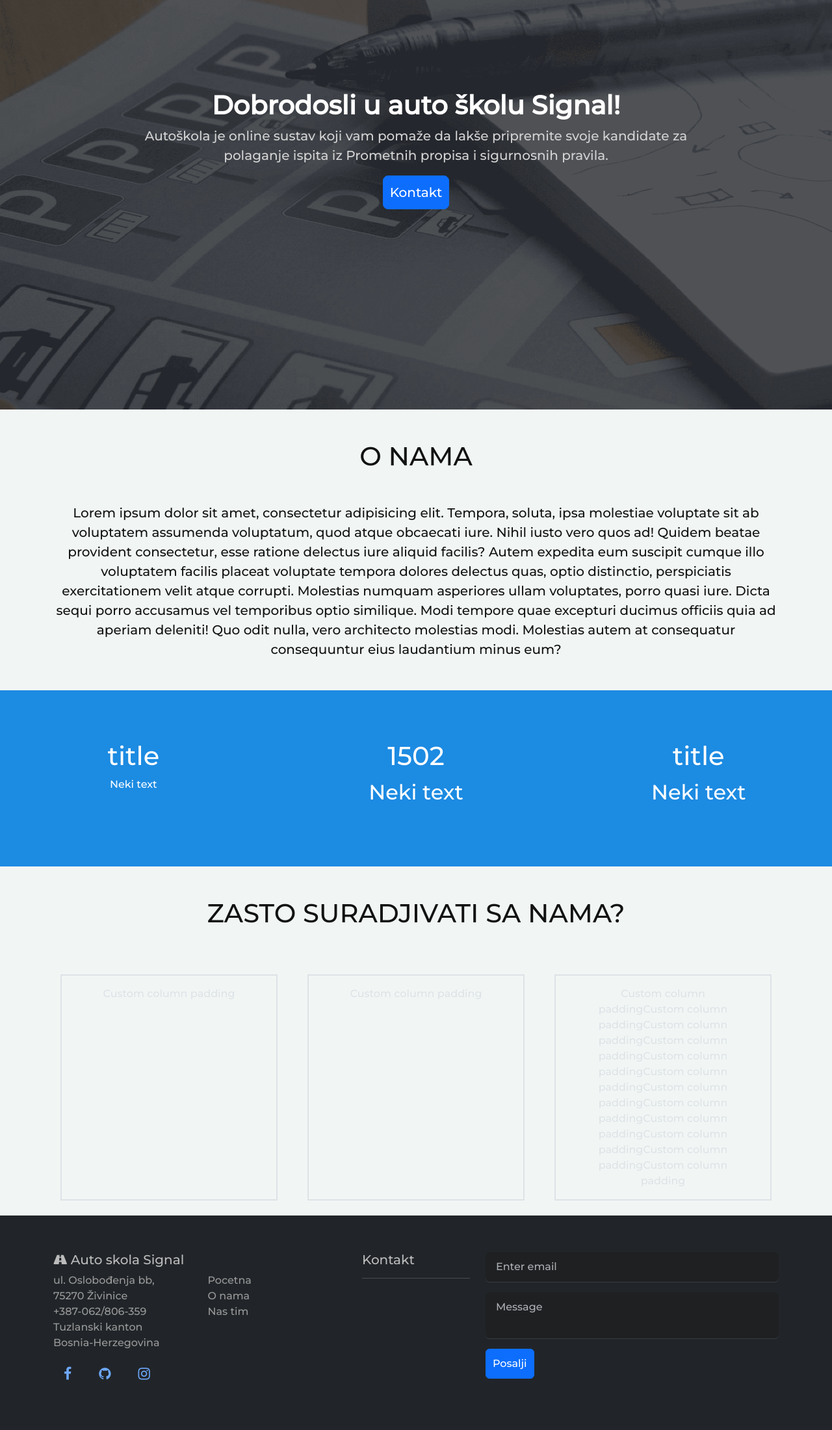
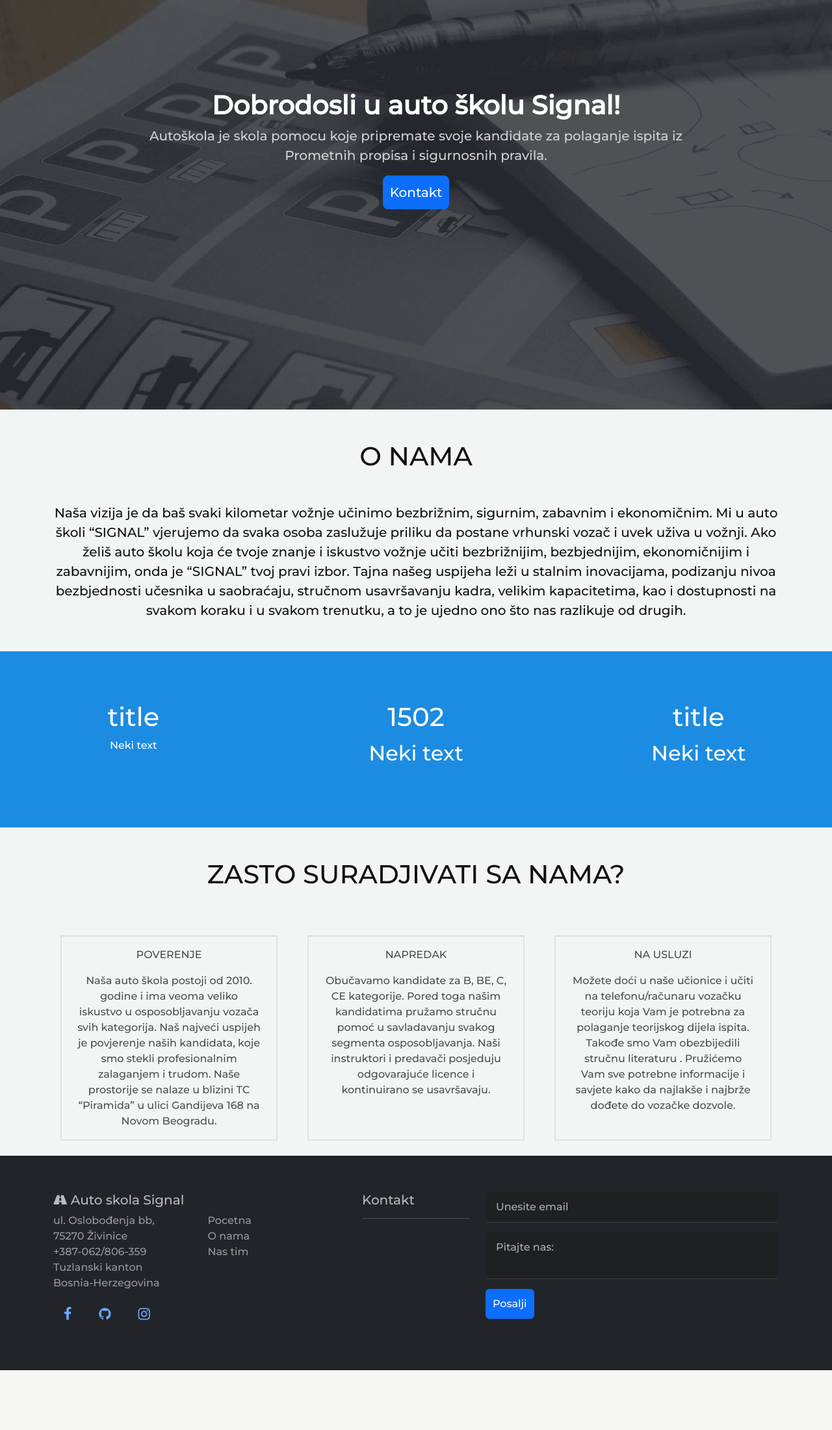
Before and after one commit to AnelBrcaninovic/Auto-Skola-Signal, a Flask app: page / in a window 1280 px wide. Shown: the part 170-2370 px from the top of the page at 65% size. After the commit the page ends 2278 px from the top, so only its background shows below. Run offline with Flask 2, Linux system fonts and the light colour scheme.

Commit message:
asdasdasd

```diff
--- a/website/static/css/edit.css
+++ b/website/static/css/edit.css
@@ -153,3 +153,7 @@ footer .form-control {
   box-shadow: none;
   border: none;
 }
+
+.list-1:hover {
+    color: #93cbfb;
+}
--- a/website/templates/base.html
+++ b/website/templates/base.html
@@ -142,9 +142,8 @@
           <h1 class="text-white">Dobrodosli u auto školu Signal!</h1>
 
           <p class="text-grey fs-5 mb-3">
-            Autoškola je online sustav koji vam pomaže da lakše pripremite svoje
-            kandidate za polaganje ispita iz Prometnih propisa i sigurnosnih
-            pravila.
+            Autoškola je skola pomocu koje pripremate svoje kandidate za
+            polaganje ispita iz Prometnih propisa i sigurnosnih pravila.
           </p>
           <a href="#kontakt">
             <button id="o-nama" type="button" class="btn btn-lg btn-primary">
@@ -166,17 +165,16 @@
         class="text-about fs-5 mb-3 fade_from_left_to_right transform"
         style="color: #121212"
       >
-        Lorem ipsum dolor sit amet, consectetur adipisicing elit. Tempora,
-        soluta, ipsa molestiae voluptate sit ab voluptatem assumenda voluptatum,
-        quod atque obcaecati iure. Nihil iusto vero quos ad! Quidem beatae
-        provident consectetur, esse ratione delectus iure aliquid facilis? Autem
-        expedita eum suscipit cumque illo voluptatem facilis placeat voluptate
-        tempora dolores delectus quas, optio distinctio, perspiciatis
-        exercitationem velit atque corrupti. Molestias numquam asperiores ullam
-        voluptates, porro quasi iure. Dicta sequi porro accusamus vel temporibus
-        optio similique. Modi tempore quae excepturi ducimus officiis quia ad
-        aperiam deleniti! Quo odit nulla, vero architecto molestias modi.
-        Molestias autem at consequatur consequuntur eius laudantium minus eum?
+        Naša vizija je da baš svaki kilometar vožnje učinimo bezbrižnim,
+        sigurnim, zabavnim i ekonomičnim. Mi u auto školi “SIGNAL” vjerujemo da
+        svaka osoba zaslužuje priliku da postane vrhunski vozač i uvek uživa u
+        vožnji. Ako želiš auto školu koja će tvoje znanje i iskustvo vožnje
+        učiti bezbrižnijim, bezbjednijim, ekonomičnijim i zabavnijim, onda je
+        “SIGNAL” tvoj pravi izbor. Tajna našeg uspijeha leži u stalnim
+        inovacijama, podizanju nivoa bezbjednosti učesnika u saobraćaju,
+        stručnom usavršavanju kadra, velikim kapacitetima, kao i dostupnosti na
+        svakom koraku i u svakom trenutku, a to je ujedno ono što nas razlikuje
+        od drugih.
       </p>
 
       <script type="text/javascript"></script>
@@ -218,19 +216,33 @@
     <div class="container px-4 text-center">
       <div class="row gx-5">
         <div class="col col-card opacity to_fade_in">
-          <div class="p-3">Custom column padding</div>
+          <div class="p-3" style="color: #4d4d4d">POVERENJE</div>
+          <p style="color: #4d4d4d">
+            Naša auto škola postoji od 2010. godine i ima veoma veliko iskustvo
+            u osposobljavanju vozača svih kategorija. Naš najveći uspijeh je
+            povjerenje naših kandidata, koje smo stekli profesionalnim
+            zalaganjem i trudom. Naše prostorije se nalaze u blizini TC
+            “Piramida” u ulici Gandijeva 168 na Novom Beogradu.
+          </p>
         </div>
         <div class="col col-card opacity to_fade_in">
-          <div class="p-3">Custom column padding</div>
+          <div class="p-3" style="color: #4d4d4d">NAPREDAK</div>
+          <p style="color: #4d4d4d">
+            Obučavamo kandidate za B, BE, C, CE kategorije. Pored toga našim
+            kandidatima pružamo stručnu pomoć u savladavanju svakog segmenta
+            osposobljavanja. Naši instruktori i predavači posjeduju odgovarajuće
+            licence i kontinuirano se usavršavaju.
+          </p>
         </div>
         <div class="col col-card opacity to_fade_in">
-          <div class="p-3">
-            Custom column paddingCustom column paddingCustom column
-            paddingCustom column paddingCustom column paddingCustom column
-            paddingCustom column paddingCustom column paddingCustom column
-            paddingCustom column paddingCustom column paddingCustom column
-            padding
-          </div>
+          <div class="p-3" style="color: #4d4d4d">NA USLUZI</div>
+          <p style="color: #4d4d4d">
+            Možete doći u naše učionice i učiti na telefonu/računaru vozačku
+            teoriju koja Vam je potrebna za polaganje teorijskog dijela ispita.
+            Takođe smo Vam obezbijedili stručnu literaturu . Pružićemo Vam sve
+            potrebne informacije i savjete kako da najlakše i najbrže dođete do
+            vozačke dozvole.
+          </p>
         </div>
       </div>
     </div>
@@ -254,7 +266,7 @@
                     <li><a href="">Tuzlanski kanton Bosnia-Herzegovina</a></li>
                   </ul>
                 </div>
-                <div class="col-6">
+                <div class="col-6 list-1">
                   <ul class="list-unstyled">
                     <li><a href="#top">Pocetna</a></li>
                     <li><a href="#o-nama">O nama</a></li>
@@ -298,14 +310,14 @@
                     type="email"
                     class="form-control"
                     id="exampleInputEmail1"
-                    placeholder="Enter email"
+                    placeholder="Unesite email"
                   />
                 </fieldset>
                 <fieldset class="form-group">
                   <textarea
                     class="form-control mb-3"
                     id="exampleMessage"
-                    placeholder="Message"
+                    placeholder="Pitajte nas: "
                   ></textarea>
                 </fieldset>
                 <fieldset class="form-group text-xs-right">
```
